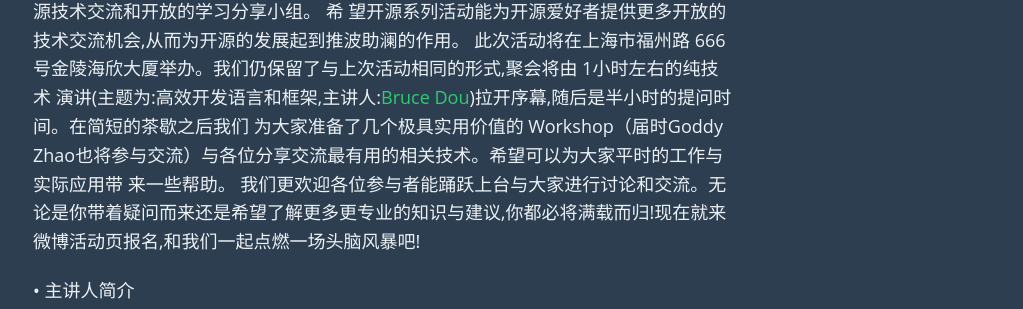
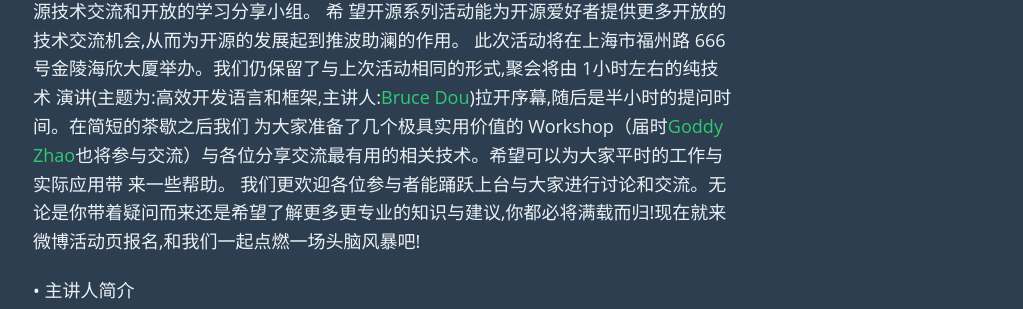
Before and after one commit to Wiredcraft/shanghaios, a Jekyll site: the page built from _posts/cn/2013-06-29-bruce-dou.md, in a window 1280 px wide. Shown: the part 750-1059 px from the top of the page, without its empty margins (257-1280 px from the left). Built offline with Jekyll 4.4.1, drawn with Linux system fonts in a browser that asks for light colours; comment, search, counter and statistics services are not loaded; part of the change alters nothing that is shown.

```diff
--- a/_posts/cn/2013-06-29-bruce-dou.md
+++ b/_posts/cn/2013-06-29-bruce-dou.md
@@ -5,7 +5,7 @@ category: cn
 lang: cn
 ---
 上海开源聚会是为开源爱好者及社区提供的月度聚会。我们坚持为参与者提供专业的开源技术交流和开放的学习分享小组。 希 望开源系列活动能为开源爱好者提供更多开放的技术交流机会,从而为开源的发展起到推波助澜的作用。
-此次活动将在上海市福州路 666 号金陵海欣大厦举办。我们仍保留了与上次活动相同的形式,聚会将由 1小时左右的纯技术 演讲(主题为:高效开发语言和框架,主讲人:[Bruce Dou](http://weibo.com/518012961))拉开序幕,随后是半小时的提问时间。在简短的茶歇之后我们 为大家准备了几个极具实用价值的 Workshop（届时Goddy Zhao也将参与交流）与各位分享交流最有用的相关技术。希望可以为大家平时的工作与实际应用带 来一些帮助。
+此次活动将在上海市福州路 666 号金陵海欣大厦举办。我们仍保留了与上次活动相同的形式,聚会将由 1小时左右的纯技术 演讲(主题为:高效开发语言和框架,主讲人:[Bruce Dou](http://weibo.com/518012961))拉开序幕,随后是半小时的提问时间。在简短的茶歇之后我们 为大家准备了几个极具实用价值的 Workshop（届时[Goddy Zhao](http://weibo.com/goddyzhao)也将参与交流）与各位分享交流最有用的相关技术。希望可以为大家平时的工作与实际应用带 来一些帮助。
 我们更欢迎各位参与者能踊跃上台与大家进行讨论和交流。无论是你带着疑问而来还是希望了解更多更专业的知识与建议,你都必将满载而归!现在就来微博活动页报名,和我们一起点燃一场头脑风暴吧!
 
 &#149; 主讲人简介
```
